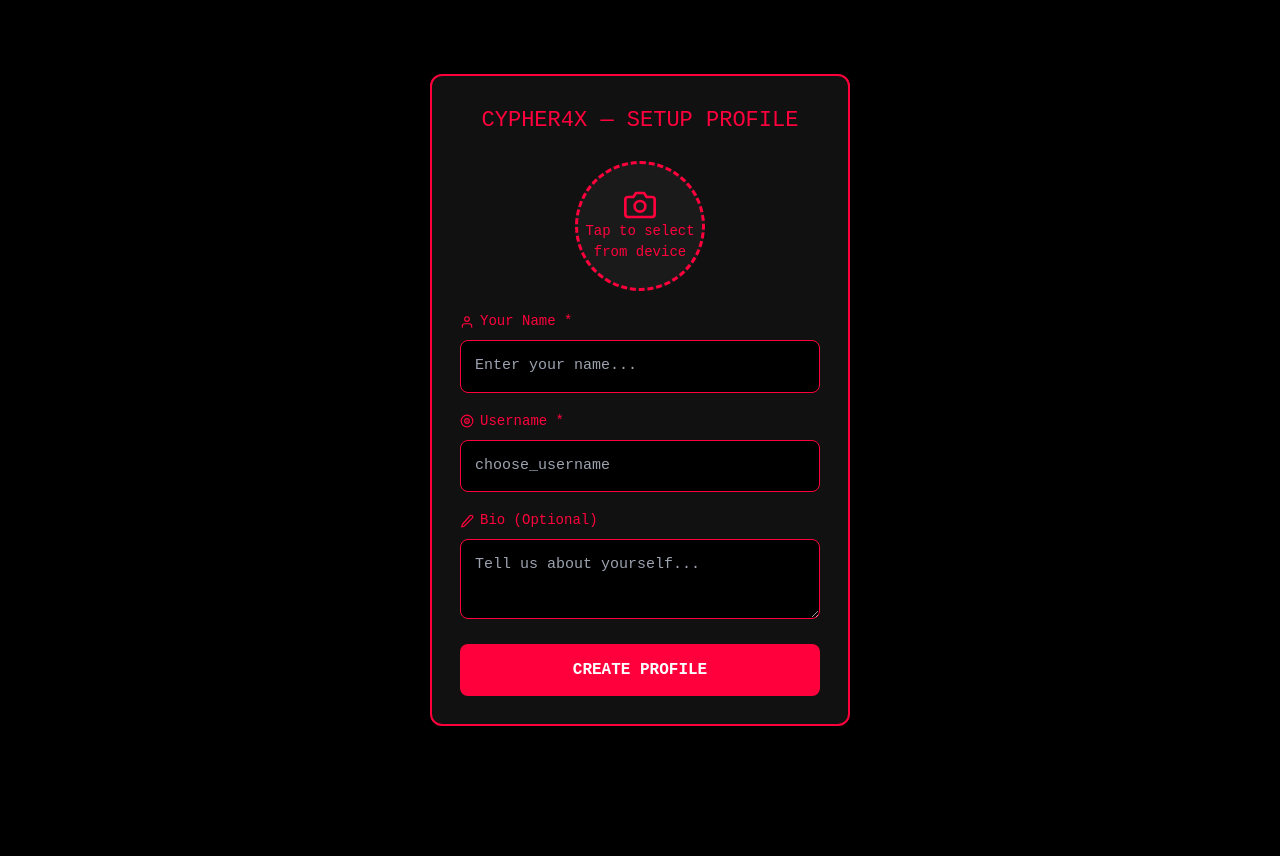
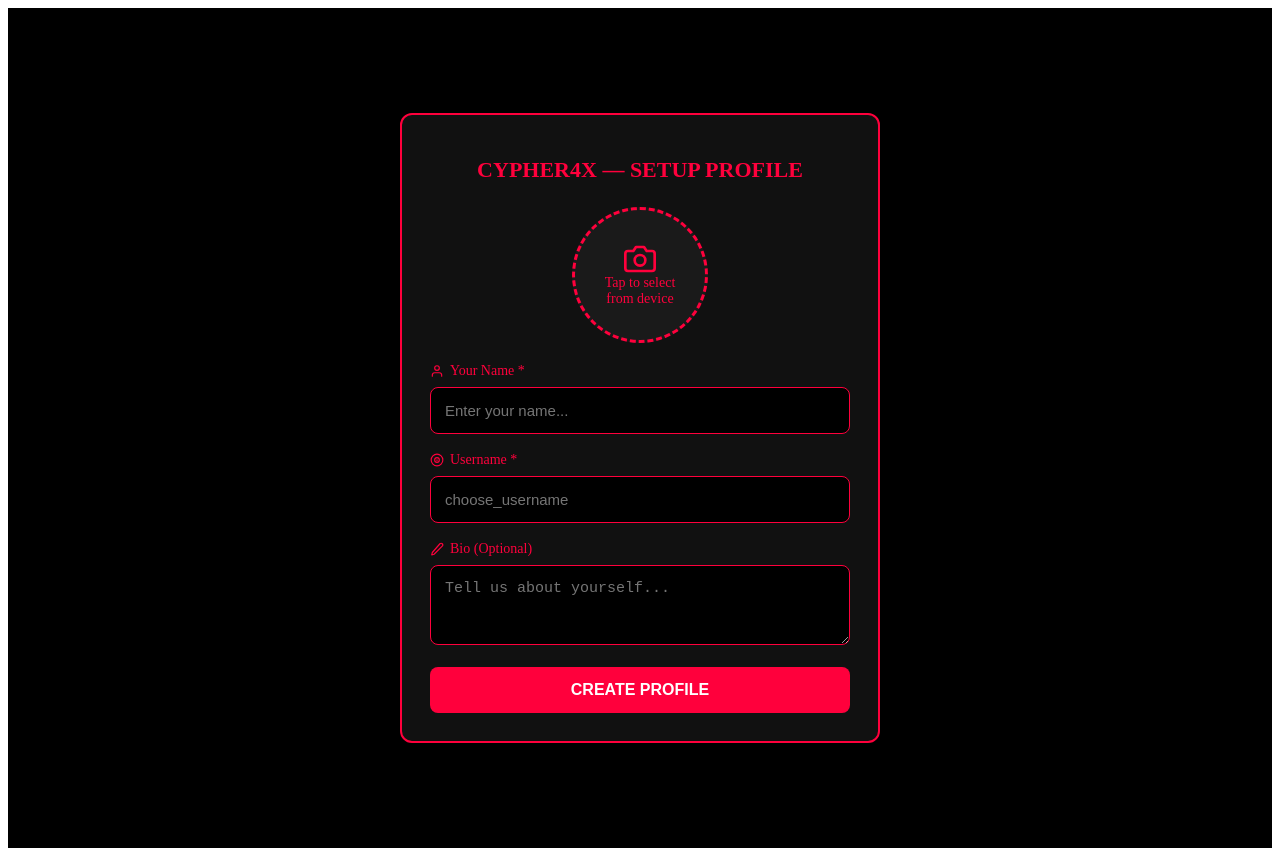
Before and after one commit to itsonlycrypty/Cypher4x-Ai, a React (Vite) app: page / in a window 1280 px wide. Before the commit the page ends 800 px from the top, so only its background shows below. Built offline with nearby package versions, Linux system fonts and the light colour scheme.

Commit message:
Add keyframe animations and remove Tailwind directives

```diff
--- a/src/index.css
+++ b/src/index.css
@@ -1,113 +1,27 @@
-@tailwind base;
-@tailwind components;
-@tailwind utilities;
-
-* {
-  margin: 0;
-  padding: 0;
-  box-sizing: border-box;
+@keyframes spin {
+  0% { transform: rotate(0deg); }
+  100% { transform: rotate(360deg); }
 }
-
-:root {
-  --cypher-red: #ff003c;
-  --cypher-dark: #0c0c0c;
-  --cypher-darker: #000000;
-  --cypher-panel: #111111;
-  --cypher-border: rgba(255, 0, 60, 0.3);
-  --cypher-text: #e0e0e0;
-  --glow-red: 0 0 8px rgba(255, 0, 60, 0.6), 0 0 20px rgba(255, 0, 60, 0.3);
+@keyframes matrixRain {
+  0% { background-position: 0 0; }
+  100% { background-position: 0 10px; }
 }
-
-html, body, #root {
-  height: 100%;
-  width: 100%;
-  overflow: hidden;
+@keyframes glitchOverlay {
+  0%, 100% { opacity: 0.05; }
+  50% { opacity: 0.15; }
 }
-
-body {
-  background: var(--cypher-darker);
-  color: var(--cypher-text);
-  font-family: 'Courier New', 'JetBrains Mono', monospace;
-  font-size: 14px;
-  line-height: 1.5;
+@keyframes glitch {
+  0%, 100% { transform: translate(0); }
+  20% { transform: translate(-4px, 2px); }
+  40% { transform: translate(4px, -2px); }
+  60% { transform: translate(-2px, 4px); }
+  80% { transform: translate(2px, -4px); }
 }
-
-/* RED SCROLLBAR — Arena style */
-::-webkit-scrollbar {
-  width: 6px;
-  height: 6px;
+@keyframes pulseText {
+  0%, 100% { opacity: 0.7; transform: scale(1); }
+  50% { opacity: 1; transform: scale(1.05); }
 }
-::-webkit-scrollbar-track {
-  background: var(--cypher-dark);
-}
-::-webkit-scrollbar-thumb {
-  background: var(--cypher-red);
-  border-radius: 0;
-}
-
-/* ARENA-STYLE UTILITIES */
-.arena-header {
-  background: linear-gradient(180deg, #1a0008 0%, #0c0c0c 100%);
-  border-bottom: 1px solid var(--cypher-border);
-}
-
-.arena-tab {
-  background: transparent;
-  border: 1px solid transparent;
-  transition: all 0.2s ease;
-}
-.arena-tab.active {
-  background: rgba(255, 0, 60, 0.15);
-  border-color: var(--cypher-red);
-  box-shadow: inset 0 0 6px rgba(255, 0, 60, 0.2);
-}
-.arena-tab:hover:not(.active) {
-  border-color: rgba(255, 0, 60, 0.4);
-  background: rgba(255, 0, 60, 0.05);
-}
-
-.arena-message-user {
-  background: rgba(255, 0, 60, 0.12);
-  border-left: 2px solid var(--cypher-red);
-}
-.arena-message-ai {
-  background: rgba(20, 20, 20, 0.8);
-  border-left: 2px solid #444;
-}
-
-.arena-input {
-  background: #0f0f0f;
-  border: 1px solid #333;
-  transition: border-color 0.2s, box-shadow 0.2s;
-}
-.arena-input:focus {
-  outline: none;
-  border-color: var(--cypher-red);
-  box-shadow: 0 0 0 2px rgba(255, 0, 60, 0.25);
-}
-
-.arena-btn-primary {
-  background: var(--cypher-red);
-  transition: all 0.2s;
-}
-.arena-btn-primary:hover {
-  background: #ff3366;
-  box-shadow: var(--glow-red);
-}
-
-/* Boot screen animation */
 @keyframes blink {
   0%, 100% { opacity: 1; }
   50% { opacity: 0; }
 }
-.blink {
-  animation: blink 1s infinite;
-}
-
-@keyframes fadeIn {
-  from { opacity: 0; transform: translateY(10px); }
-  to { opacity: 1; transform: translateY(0); }
-}
-.fade-in {
-  animation: fadeIn 0.3s ease forwards;
-}
```
